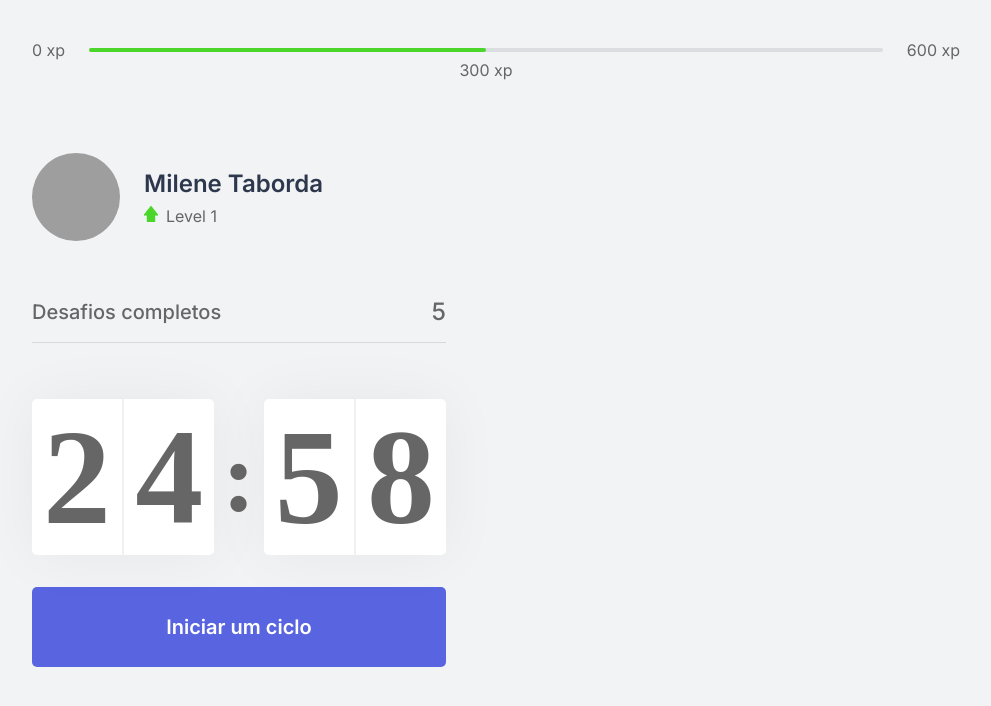
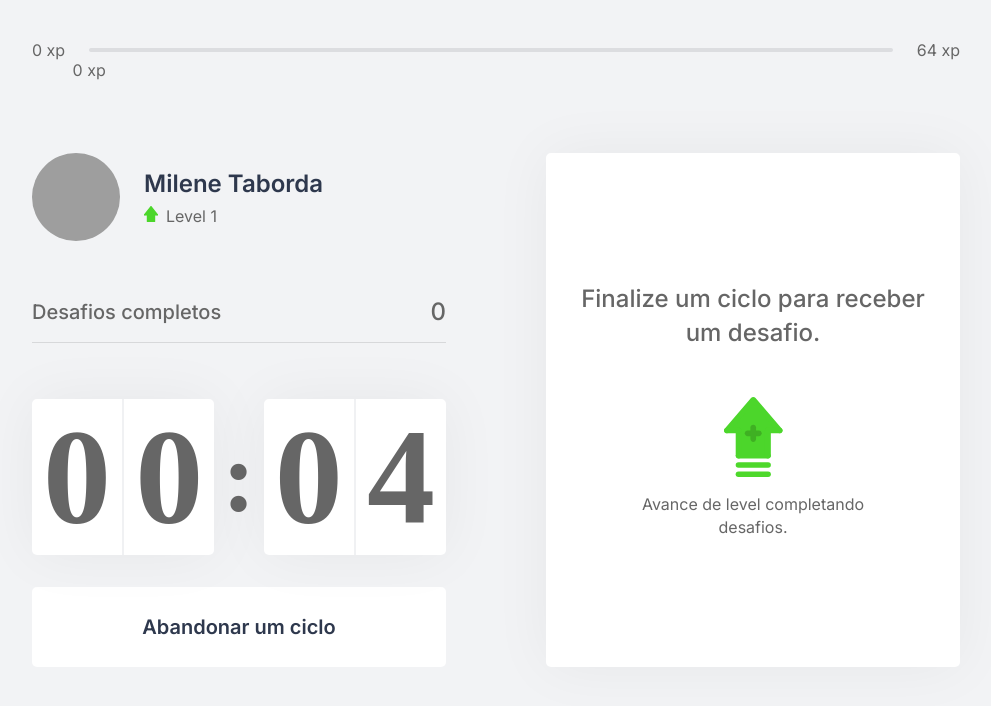
Before and after one commit to milenetaborda/nlw-reactjs, a Next.js app: page / in a window 1280 px wide. Both pictures are taken after a click on the button "Iniciar um ciclo". Shown: the top 706 px of the page, without its empty margins (144-1135 px from the left). Built offline with nearby package versions, Linux system fonts and the light colour scheme; grey boxes are pictures that could not be loaded.

Commit message:
chore: Aula 03

```diff
--- a/src/components/CompletedChallenges.tsx
+++ b/src/components/CompletedChallenges.tsx
@@ -1,10 +1,14 @@
+import { useContext } from "react";
+import { ChallengesContext } from "../contexts/ChallengesContext";
 import styles from "../styles/components/CompletedChallenges.module.css";
 
 export function CompletedChallenges() {
+  const { challengesCompleted } = useContext(ChallengesContext);
+
   return(
     <div className={styles.completedChallengesContainer}>
       <span>Desafios completos</span>
-      <span>5</span>
+      <span>{challengesCompleted}</span>
     </div>
   );
 }
--- a/src/components/Countdown.tsx
+++ b/src/components/Countdown.tsx
@@ -1,9 +1,15 @@
-import { useState, useEffect } from "react";
+import { useState, useEffect, useContext } from "react";
+import { ChallengesContext } from "../contexts/ChallengesContext";
 import styles from "../styles/components/Countdown.module.css";
 
+let countdownTimeout: NodeJS.Timeout;
+
 export function Countdown() {
-  const [time, setTime] = useState(25 * 60);
-  const [active, setActive] = useState(false);
+  const {startNewChallenge} = useContext(ChallengesContext);
+
+  const [time, setTime] = useState(0.1 * 60);
+  const [isActive, setIsActive] = useState(false);
+  const [hasFinished, setHasFinished] = useState(false);
 
   const minutes = Math.floor(time / 60);
   const seconds = time % 60;
@@ -12,18 +18,28 @@ export function Countdown() {
   const [secondsLeft, secondsRight] = String(seconds).padStart(2, "0").split('');
 
   function startCountdown() {
-    setActive(true);
+    setIsActive(true);
+  }
+
+  function resetCountdown() {
+    clearTimeout(countdownTimeout);
+    setIsActive(false);
+    setTime(0.1 * 60);
   }
 
   useEffect(() => {
-    if (active && time > 0) {
-      setTimeout(() => {
+    if (isActive && time > 0) {
+      countdownTimeout = setTimeout(() => {
         setTime(time - 1);
       }, 1000);
+    } else if (isActive && time === 0) {
+      setHasFinished(true);
+      setIsActive(false);
+      startNewChallenge();
     }
-  }, [active, time]);
+  }, [isActive, time]);
 
-  return(
+  return (
     <div>
       <div className={styles.countdownContainer}>
         <div>
@@ -37,6 +53,24 @@ export function Countdown() {
         </div>
       </div>
 
+      {hasFinished ? (
+        <button
+          disabled
+          className={styles.countdownButton}
+        >
+          Ciclo encerrado
+        </button>
+      ) : (
+        <>
+          { isActive ? (
+            <button
+              type="button"
+              className={`${styles.countdownButton} ${styles.countdownButtonActive}`}
+              onClick={resetCountdown}
+            >
+              Abandonar um ciclo
+            </button>
+          ) : (
               <button
                 type="button"
                 className={styles.countdownButton}
@@ -44,6 +78,9 @@ export function Countdown() {
               >
                 Iniciar um ciclo
               </button>
+            )}
+        </>
+        )}
     </div>
   );
 }
--- a/src/components/ExperienceBar.tsx
+++ b/src/components/ExperienceBar.tsx
@@ -1,16 +1,22 @@
+import { useContext } from 'react';
+import { ChallengesContext } from '../contexts/ChallengesContext';
 import styles from '../styles/components/ExperienceBar.module.css';
 
 export function ExperienceBar() {
+  const { currentExperience, experienceToNextLevel } = useContext(ChallengesContext);
+
+  const percentToNextLevel = Math.round(currentExperience * 100) / experienceToNextLevel;
+
   return(
     <header className={styles.experienceBar}>
       <span>0 xp</span>
       <div>
-        <div style={{ width: '50%' }} />
-        <span className={styles.currentExperience} style={{ left: '50%' }}>
-          300 xp
+        <div style={{ width: `${percentToNextLevel}%` }} />
+        <span className={styles.currentExperience} style={{ left: `${percentToNextLevel}%` }}>
+          {currentExperience} xp
         </span>
       </div>
-      <span>600 xp</span>
+      <span>{experienceToNextLevel} xp</span>
     </header>
   );
 }
--- a/src/contexts/ChallengesContext.tsx
+++ b/src/contexts/ChallengesContext.tsx
@@ -16,6 +16,7 @@ interface ChallengesContextData {
   levelUp: () => void;
   startNewChallenge: () => void;
   resetChallenge: () => void;
+  completeChallenge: () => void;
 }
 
 interface ChallengesProviderProps {
@@ -48,6 +49,25 @@ export function ChallengesProvider({ children }: ChallengesProviderProps) {
     setActiveChallenge(null);
   }
 
+  function completeChallenge() {
+    if(!activeChallenge) {
+      return;
+    }
+
+    const { amount } = activeChallenge;
+
+    let finalExperience = currentExperience + amount;
+
+    if(finalExperience >= experienceToNextLevel) {
+      finalExperience = finalExperience - experienceToNextLevel;
+      levelUp();
+    }
+
+    setCurrentExperience(finalExperience);
+    setActiveChallenge(null);
+    setChallengesCompleted(challengesCompleted + 1)
+  }
+
   return (
     <ChallengesContext.Provider value={{
       level,
@@ -57,7 +77,8 @@ export function ChallengesProvider({ children }: ChallengesProviderProps) {
       activeChallenge,
       levelUp,
       startNewChallenge,
-      resetChallenge
+      resetChallenge,
+      completeChallenge
     }}>
       {children}
     </ChallengesContext.Provider>
--- a/src/pages/_app.tsx
+++ b/src/pages/_app.tsx
@@ -1,7 +1,14 @@
-import '../styles/global.css'
+import '../styles/global.css';
+
+import {  ChallengesProvider } from "../contexts/ChallengesContext";
 
 function MyApp({ Component, pageProps }) {
-  return <Component {...pageProps} />
+
+  return (
+    <ChallengesProvider>
+      <Component {...pageProps}  />
+    </ChallengesProvider>
+  )
 }
 
 export default MyApp
--- a/src/pages/index.tsx
+++ b/src/pages/index.tsx
@@ -1,9 +1,10 @@
+import Head from "next/head";
+
 import { CompletedChallenges } from "../components/CompletedChallenges";
 import { Countdown } from "../components/Countdown";
 import { ExperienceBar } from "../components/ExperienceBar";
 import { Profile } from "../components/Profile";
-
-import Head from "next/head"
+import { ChallengeBox } from "../components/ChallengeBox";
 
 import styles from "../styles/pages/Home.module.css";
 
@@ -23,7 +24,7 @@ export default function Home() {
           <Countdown />
         </div>
         <div>
-
+          <ChallengeBox />
         </div>
       </section>
     </div>
--- /dev/null
+++ b/src/styles/components/ChallengeBox.module.css
@@ -0,0 +1,110 @@
+.challengeBoxContainer {
+  height: 100%;
+
+  background: var(--white);
+  border-radius: 5px;
+  box-shadow: 0 0 60px rgba(0, 0, 0, 0.05);
+  padding: 1.5rem 2rem;
+
+  display: flex;
+  flex-direction: column;
+  align-items: center;
+  justify-content: center;
+
+  text-align: center;
+}
+
+.challengeNotActive {
+  display: flex;
+  flex-direction: column;
+  align-items: center;
+}
+
+.challengeNotActive strong {
+  font-size: 1.5rem;
+  font-weight: 500;
+  line-height: 1.4;
+}
+
+.challengeNotActive p {
+  display: flex;
+  flex-direction: column;
+  align-items: center;
+  line-height: 1.4rem;
+  max-width: 70%;
+  margin-top: 3rem;
+}
+
+.challengeNotActive p img {
+  margin-bottom: 1rem;
+}
+
+.challengeActive {
+  height: 100%;
+
+  display: flex;
+  flex-direction: column;
+}
+
+.challengeActive header {
+  color: var(--blue);
+  font-weight: 600;
+  font-size: 1.25rem;
+  padding: 0 2rem 1.5rem;
+  border-bottom: 1px solid var(--gray-line);
+}
+
+.challengeActive main {
+  flex: 1;
+  display: flex;
+  flex-direction: column;
+  align-items: center;
+  justify-content: center;
+}
+
+.challengeActive main strong {
+  font-size: 2rem;
+  font-weight: 600;
+  color: var(--title);
+  margin: 1.5rem 0 1rem;
+}
+
+.challengeActive main p {
+  line-height: 1.5;
+}
+
+.challengeActive footer {
+  display: grid;
+  grid-template-columns: 1fr 1fr;
+  gap: 1rem;
+}
+
+.challengeActive footer button {
+  height: 3rem;
+
+  display: flex;
+  align-items: center;
+  justify-content: center;
+
+  border: 0;
+  border-radius: 5px;
+
+  color: var(--white);
+
+  font-size: 1rem;
+  font-weight: 600;
+
+  transition: filter 0.2s;
+}
+
+.challengeActive footer button.challengeFailedButton {
+  background: var(--red);
+}
+
+.challengeActive footer button.challengeSucceededButton {
+  background: var(--green);
+}
+
+.challengeActive footer button:hover {
+  filter: brightness(0.9);
+}
--- a/src/styles/components/Countdown.module.css
+++ b/src/styles/components/Countdown.module.css
@@ -59,6 +59,22 @@
   transition: background-color 0.2s;
 }
 
-.countdownButton:hover {
+.countdownButton:not(:disabled):hover {
   background: var(--blue-dark);
 }
+
+.countdownButtonActive {
+  background: var(--white);
+  color: var(--title);
+}
+
+.countdownButtonActive:not(:disabled):hover {
+  background: var(--red);
+  color: var(--white);
+}
+
+.countdownButton:disabled {
+  background: var(--white);
+  color: var(--text);
+  cursor: not-allowed;
+}
```
Also changed, not shown: src/components/ChallengeBox.tsx (line endings or trailing spaces). Lines whose indentation alone changed are shown as unchanged.
